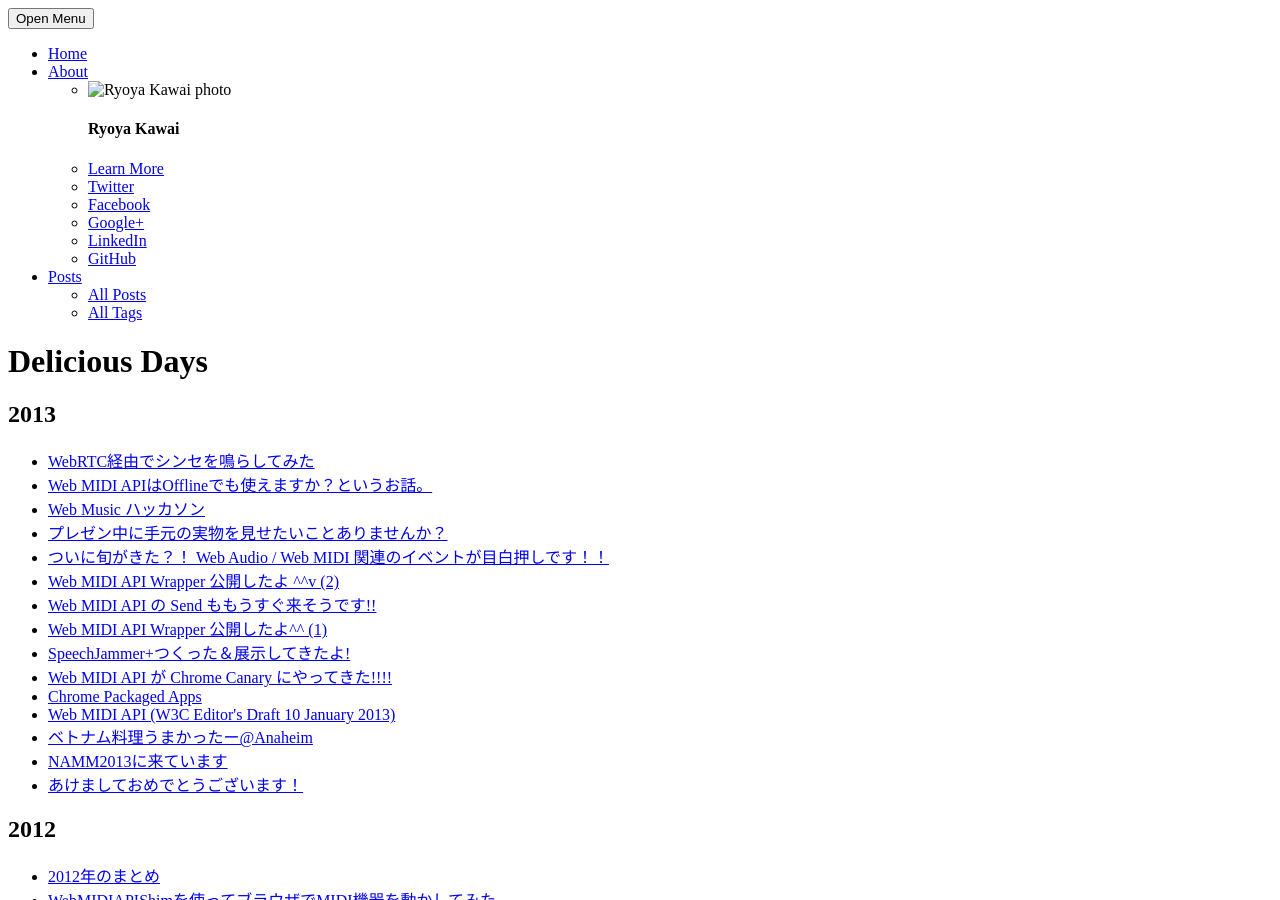
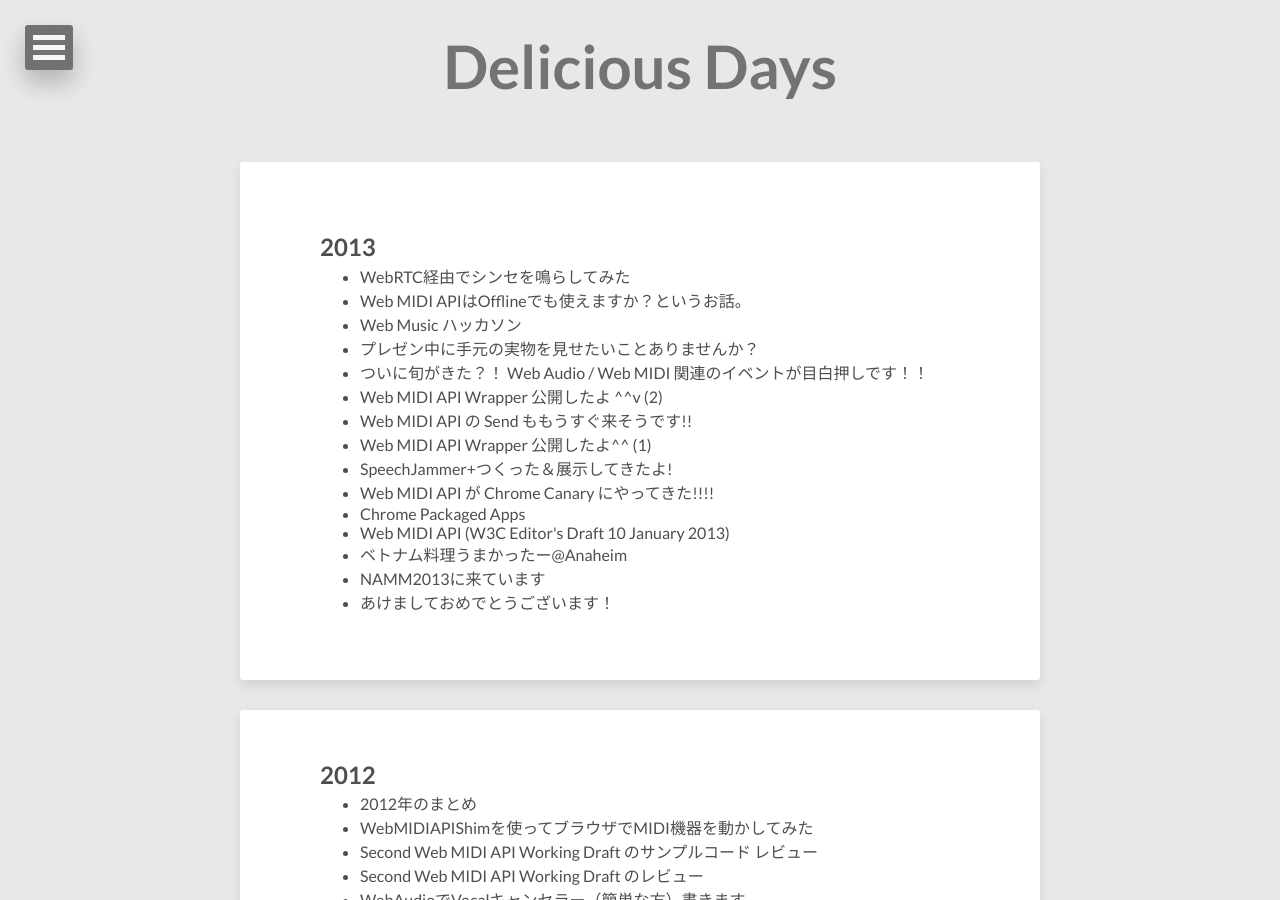
Before and after one commit to ryoyakawai/blog.ryoyakawai.com, a Jekyll site: the page built from posts/index.html, in a window 1280 px wide and 900 px high. Built offline with Jekyll 4.4.1, drawn with Linux system fonts in a browser that asks for light colours; nearby versions of some CDN libraries; some of the changed lines change nothing that is shown.

Commit message:
update: url

```diff
--- a/_config.yml
+++ b/_config.yml
@@ -5,7 +5,7 @@
 words_per_minute: 200
 # Your site's domain goes here (eg: https://mmistakes.github.io, http://yourdomain.com, etc)
 # When testing locally leave blank or use http://localhost:4000
-url: blog.ryoyakawai.com
+url: https://blog.ryoyakawai.com
 
 # Owner/author information
 owner:
```
